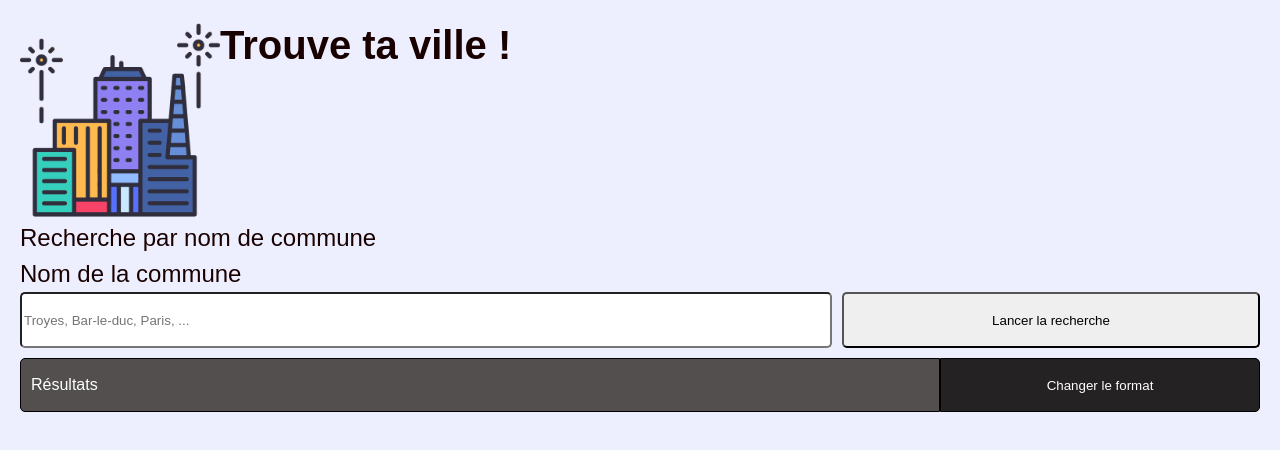
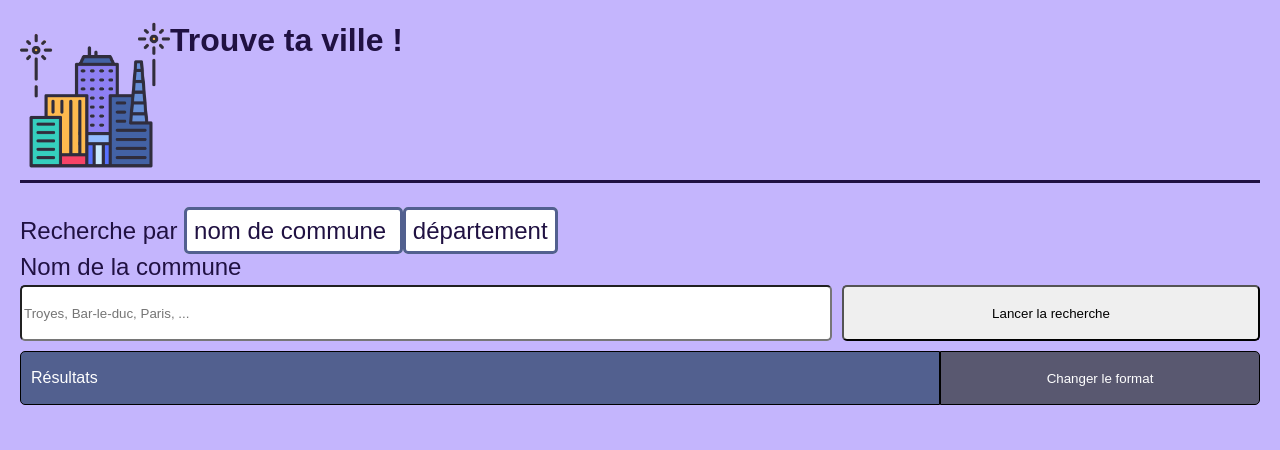
Before and after one commit to Camille-Chartrain/Trouve-ta-ville, a React app: page / in a window 1280 px wide. Built offline with nearby package versions, Linux system fonts and the light colour scheme.

Commit message:
application avec loader et formatage

```diff
--- a/src/components/FindCity.js
+++ b/src/components/FindCity.js
@@ -2,6 +2,7 @@ import { useState, useEffect } from "react";
 import Search from "./Search";
 import List from "./List";
 import ville2 from "../public/ville2.png";
+import chateau from "../public/chateau.png"
 
 
 const FindCity = () => {
@@ -20,7 +21,8 @@ const FindCity = () => {
                 </nav>
             </section>
             <nav>
-                <h2>Recherche par nom de commune</h2>
+                <h2>Recherche par <span className="buttonChoice" >nom de commune </span><span className="buttonChoice" >département</span></h2>
+
             </nav>
             <Search
                 setSearchCity={setSearchCity}
--- a/src/styles/style.scss
+++ b/src/styles/style.scss
@@ -1,33 +1,41 @@
 body {
 	font-family: 'Ysabeau', sans-serif;
 	line-height: 1.5;
-	color: #1a0101;
+	color: #201142;
     margin: 20px;
-    background-color: #edefff;
+    background-color: #a087fc9d;
 
     & h1 {
-        font-size: 2.5rem;
+        font-size: 2rem;
         text-align: center;
         font-weight: 600;
         line-height: 1.25;
     }
     & h2 {
             font-size: 1.5rem;
+            font-weight: 500;
         }
 }
 
 #titre{
     display: flex;
+    padding-bottom: 10px;
+    margin-bottom: 30px;
+
+    border-bottom: solid 3px#201142;
+    // ; rgb(82, 96, 143);
 
 
     & img{
         margin: auto 0 0 0;
-        width: 200px;
-        height: 200px;
+        width: 150px;
+        height: 150px;
     }
 
     & h1{
         margin: 100 50 auto 50;
+        color: #201142;
+        // #240c5c;
     }
 }
 
@@ -48,7 +56,7 @@ form{
         border-radius: 5px;
         box-sizing: content-box;
         &:hover{
-            background-color: grey;
+            background-color: rgb(82, 96, 143);
             color: white;
         }
     }
@@ -69,7 +77,7 @@ form{
         box-sizing: content-box;
         padding-top:1px;
         padding-bottom:1px;
-        background-color: rgb(83, 79, 79);
+        background-color: rgb(82, 96, 143);
         color: white;
 
         & h3{
@@ -83,11 +91,11 @@ form{
         height: 50px;
         box-sizing: content-box;
         border-radius: 0px 5px 5px 0px;
-        background-color: rgb(36, 34, 34);
+        background-color: rgb(89, 88, 112);
         color: white;
         border: 1px solid black;
         &:hover{
-            background-color: grey;
+            background-color: #201142;
             color: white;
         }
     }
@@ -103,7 +111,7 @@ form{
     padding-bottom:10px;
     padding-left: 10px;
     padding-right: 10px;
-    background-color: rgb(235, 230, 230);
+    background-color: white;
 
     &>:nth-child(2) {
         text-align: center;
@@ -113,3 +121,15 @@ form{
         text-align: right;
     }
 }
+.buttonChoice{
+    padding: 7px;
+    background-color: white;
+    border-radius: 5px ;
+    border: solid 3px rgb(82, 96, 143);
+    box-sizing: content-box;
+    &:hover{
+        background-color: rgb(82, 96, 143);
+        color: white;
+        border: solid 3px #201142;
+    }
+}
```
